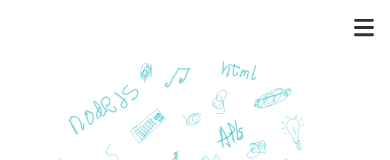
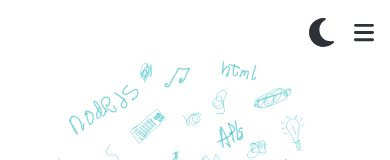
Before and after one commit to fatemeShj/portfolio-front, a Next.js app: page / in a window 390 px wide. Shown: the top 160 px of the page. Built offline with nearby package versions, Linux system fonts and the light colour scheme.

Commit message:
fix stuff

```diff
--- a/src/app/Navbar.tsx
+++ b/src/app/Navbar.tsx
@@ -1,13 +1,19 @@
 "use client";
 import { useState } from "react";
+import Link from "next/link";
 import Image from "next/image";
+import { useContext } from "react";
+import { ThemeContext } from "@/context/ThemeContext";
+import xmarkIcon from "@/assets/images/xmark.svg";
 import darkMenuIcon from "@/assets/images/dark-menu.svg";
-import xmarkIcon from "@/assets/images/xmark.svg";
-import Link from "next/link";
+import lightMenuIcon from "@/assets/images/light-menu.svg";
+
 import ThemeSwitcher from "@/components/ThemeSwitcher";
 
 const Navbar = () => {
   const [isOpen, setIsOpen] = useState(false);
+  const themeContext = useContext(ThemeContext);
+  const currentTheme = themeContext?.theme;
   const menuItems = [
     { id: 1, name: "Home", link: "/" },
     { id: 2, name: "My skills", link: "/skill" },
@@ -30,9 +36,17 @@
           </ul>
           <ThemeSwitcher />
         </div>
-        <button className="lg:hidden" onClick={() => setIsOpen(true)}>
-          <Image src={darkMenuIcon} alt="menu" width={20} height={20} />
-        </button>
+        <div className="lg:hidden flex gap-5">
+          <ThemeSwitcher />
+          <button className="" onClick={() => setIsOpen(true)}>
+            <Image
+              src={currentTheme === "dark-theme" ? lightMenuIcon : darkMenuIcon}
+              alt="menu"
+              width={20}
+              height={20}
+            />
+          </button>
+        </div>
       </div>
 
       {isOpen && (
@@ -46,7 +60,11 @@
 
           <ul className="space-y-10">
             {menuItems?.map((item) => (
-              <Link href={item.link} key={item.id}>
+              <Link
+                href={item.link}
+                key={item.id}
+                onClick={() => setIsOpen(false)}
+              >
                 <li key={item.id} className="cursor-pointer">
                   {item.name}
                 </li>
```
Also changed, not shown: src/assets/images/xmark.svg.
